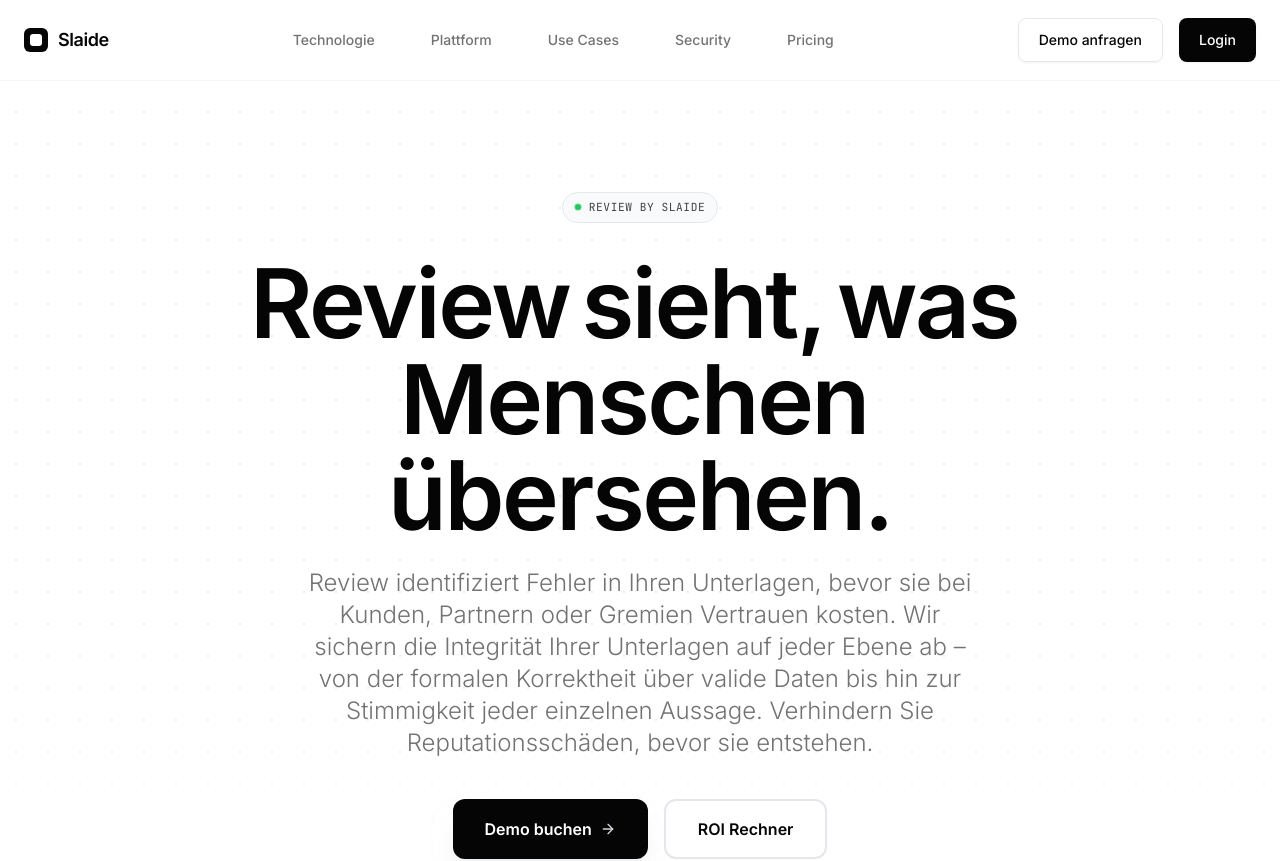
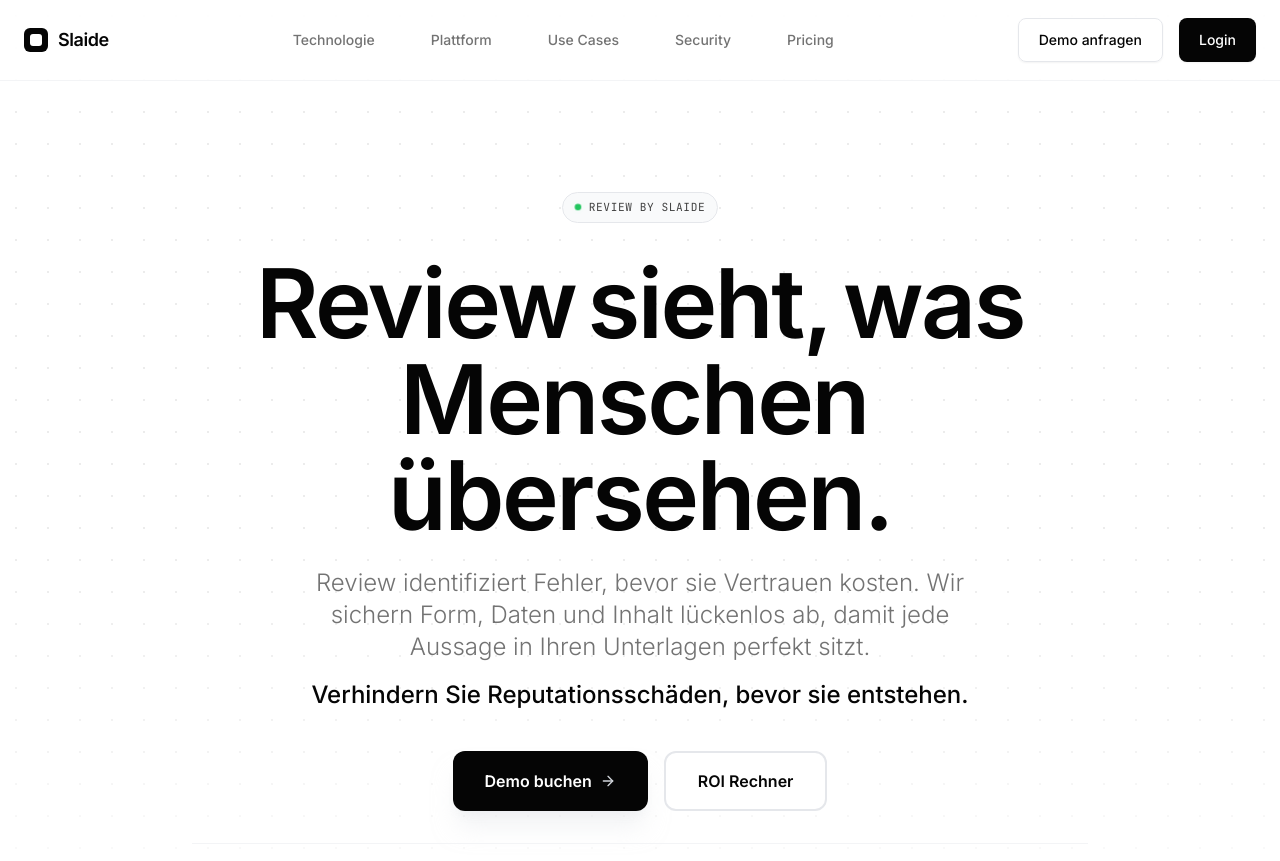
Before and after one commit to Lugier/Slaide-Website, a Next.js app: page / in a window 1280 px wide. Shown: the top 861 px of the page. Built offline with nearby package versions, Linux system fonts and the light colour scheme.

Commit message:
chore: optimize hero headline layout and shorten subheadline

```diff
--- a/components/sections/hero-section.tsx
+++ b/components/sections/hero-section.tsx
@@ -45,14 +45,27 @@ function HeroSectionComponent(): JSX.Element {
             {/* Headline mit verbesserter Darstellung */}
             <h1 className="text-5xl md:text-6xl lg:text-7xl xl:text-8xl font-semibold tracking-tight leading-[1.05] mb-6 hero-headline">
               <span className="inline-block hero-line-1">
-                {['Review', 'sieht,', 'was', 'Menschen', 'übersehen.'].map((word, index) => (
+                {['Review', 'sieht,', 'was'].map((word, index) => (
                   <span
                     key={index}
                     className={`inline-block text-black font-semibold hero-word-reveal hero-word-visible hero-word-index-${index}`}
                     data-word-index={index}
                   >
                     {word}
-                    {index < 4 && <span className="inline-block w-2 md:w-3"></span>}
+                    {index < 2 && <span className="inline-block w-2 md:w-3"></span>}
+                  </span>
+                ))}
+              </span>
+              <br />
+              <span className="inline-block hero-line-2">
+                {['Menschen', 'übersehen.'].map((word, index) => (
+                  <span
+                    key={index + 3}
+                    className={`inline-block text-black font-semibold hero-word-reveal hero-word-visible hero-word-index-${index + 3}`}
+                    data-word-index={index + 3}
+                  >
+                    {word}
+                    {index < 1 && <span className="inline-block w-2 md:w-3"></span>}
                   </span>
                 ))}
               </span>
@@ -60,7 +73,8 @@ function HeroSectionComponent(): JSX.Element {
 
             {/* Description with fade-in */}
             <p className="text-lg md:text-xl lg:text-2xl text-grey-medium leading-relaxed max-w-2xl mx-auto font-light mb-10 hero-description">
-              Review identifiziert Fehler in Ihren Unterlagen, bevor sie bei Kunden, Partnern oder Gremien Vertrauen kosten. Wir sichern die Integrität Ihrer Unterlagen auf jeder Ebene ab – von der formalen Korrektheit über valide Daten bis hin zur Stimmigkeit jeder einzelnen Aussage. Verhindern Sie Reputationsschäden, bevor sie entstehen.
+              Review identifiziert Fehler, bevor sie Vertrauen kosten. Wir sichern Form, Daten und Inhalt lückenlos ab, damit jede Aussage in Ihren Unterlagen perfekt sitzt.
+              <span className="block mt-4 font-medium text-black">Verhindern Sie Reputationsschäden, bevor sie entstehen.</span>
             </p>
           </div>
 
```
